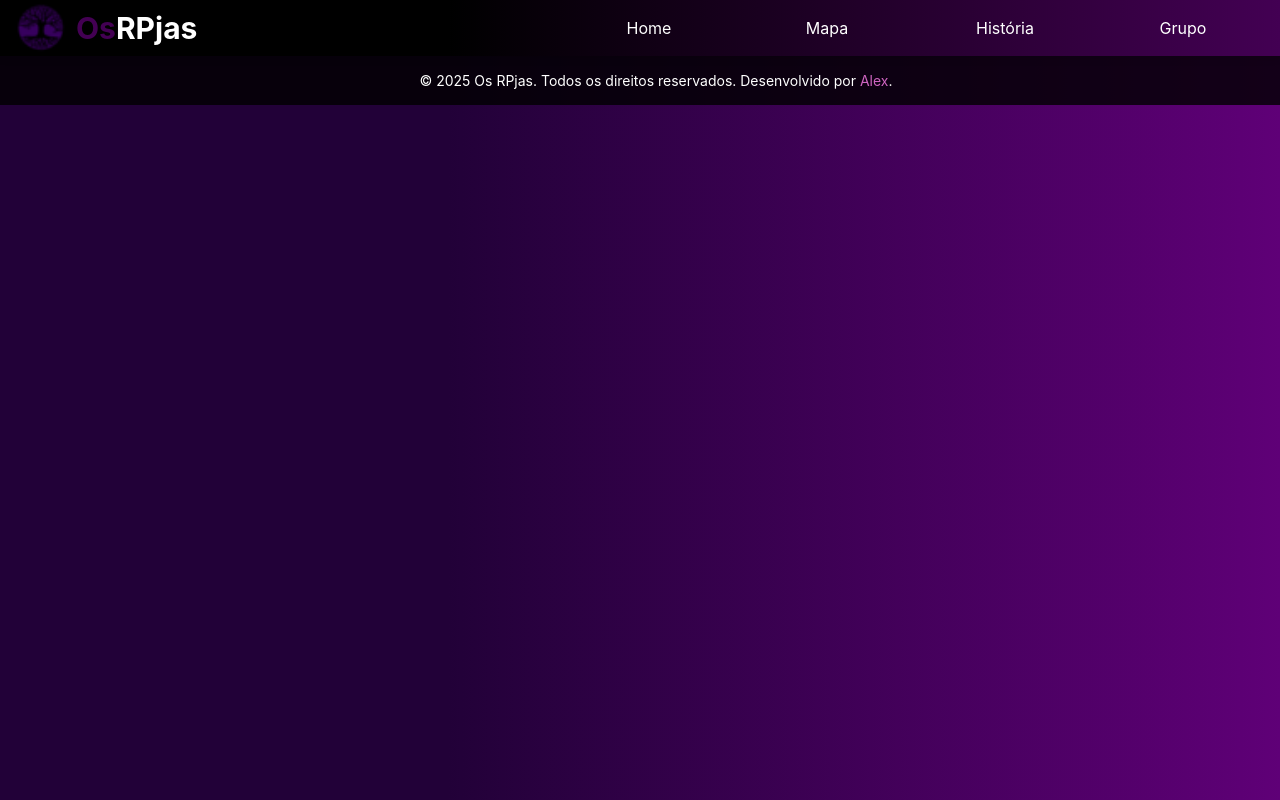
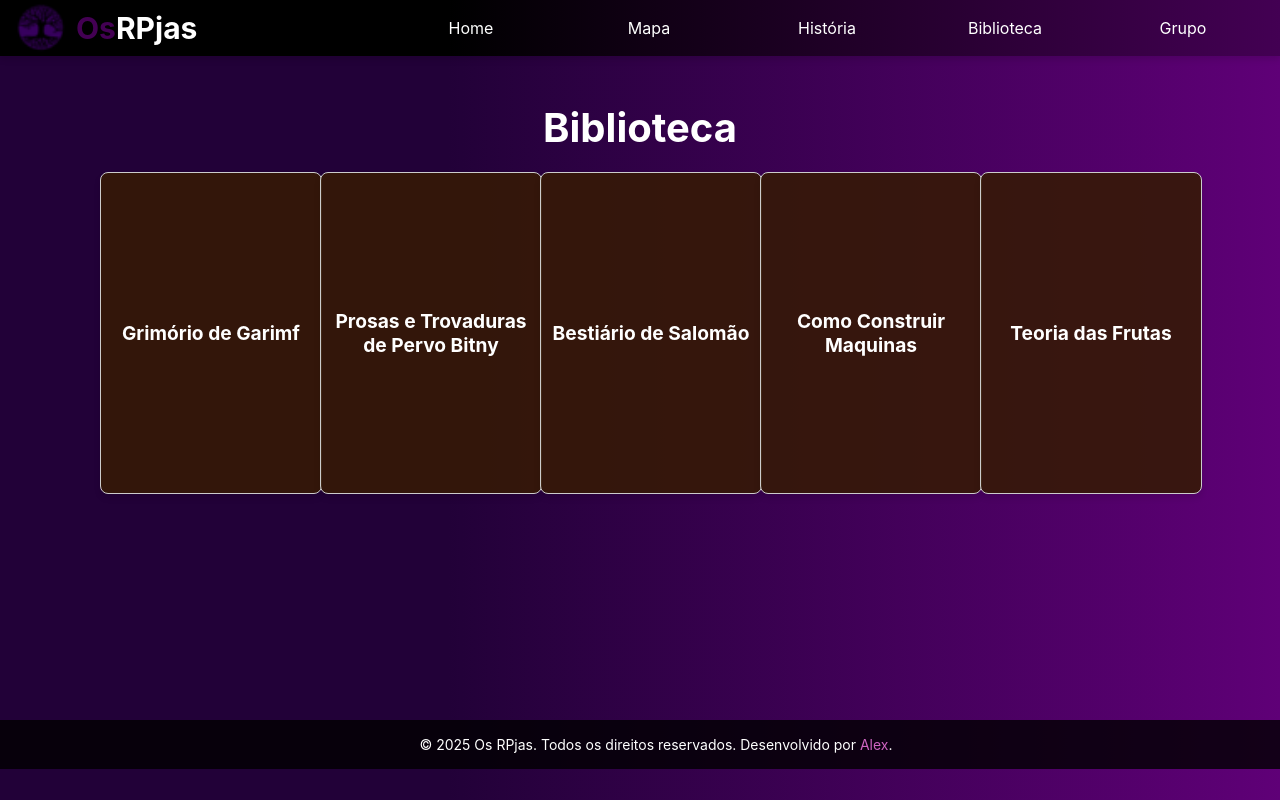
Before and after one commit to alexlbnt/Site-RPjas, a React (Create React App) app: page /biblioteca in a window 1280 px wide. Shown: the top 800 px of the page. Built offline with nearby package versions, Linux system fonts and the light colour scheme.

Commit message:
Add arquivo Biblioteca e mudando posições no Mapa

```diff
--- a/src/App.js
+++ b/src/App.js
@@ -4,6 +4,7 @@ import { BrowserRouter as Router, Route, Routes } from 'react-router-dom';
 import Home from './componentes/Home/Home';
 import Mapa from './componentes/Mapa/Mapa';
 import Historia from './componentes/Historia/Historia';
+import Biblioteca from './componentes/Biblioteca/Biblioteca';
 import Grupo from './componentes/Grupo/Grupo';
 import Footer from './componentes/Footer/Footer';
 
@@ -26,6 +27,7 @@ function App() {
                     <Route path="/" element={<Home />} />
                     <Route path="/mapa" element={<Mapa />} />
                     <Route path="/historia" element={<Historia />} />
+                    <Route path="/biblioteca" element={<Biblioteca />} />
                     <Route path="/grupo" element={<Grupo />} />
                 </Routes>
                 <Footer />
--- /dev/null
+++ b/src/componentes/Biblioteca/Biblioteca.js
@@ -0,0 +1,121 @@
+import React, { useState } from 'react';
+import styled from 'styled-components';
+
+const BibliotecaContainer = styled.div`
+    display: flex;
+    flex-direction: column;
+    align-items: center;
+    padding: 20px;
+    color: white;
+    height: 78%;
+
+    h1 {
+        font-size: 2.5rem;
+        margin-bottom: 20px;
+    }
+
+    .livros {
+        display: flex;
+        flex-wrap: wrap;
+        gap: 20px;
+        justify-content: center;
+    }
+
+    .livro {
+        width: 200px;
+        height: 300px;
+        perspective: 1000px;
+        cursor: pointer;
+    }
+
+    .conteudo-livro {
+        width: 100%;
+        height: 100%;
+        position: relative;
+        transform-style: preserve-3d;
+        transition: transform 0.8s;
+        transform: ${(props) => (props.aberto ? 'rotateY(180deg)' : 'rotateY(0deg)')};
+    }
+
+    .pagina {
+        position: absolute;
+        width: 100%;
+        height: 100%;
+        background: rgba(54, 25, 6, 0.9);
+        border: 1px solid #ccc;
+        border-radius: 8px;
+        box-shadow: 0 4px 6px rgba(0, 0, 0, 0.1);
+        backface-visibility: hidden;
+        display: flex;
+        justify-content: center;
+        align-items: center;
+        text-align: center;
+        padding: 10px;
+    }
+
+    .frente {
+        font-size: 1.2rem;
+        font-weight: bold;
+    }
+
+    .verso {
+        transform: rotateY(180deg);
+    }
+`;
+
+const livros = [
+    {
+        titulo: 'Grimório de Garimf',
+        descricao: 'Um livro antigo contendo segredos de magias perdidas.'
+    },
+    {
+        titulo: 'Prosas e Trovaduras de Pervo Bitny',
+        descricao: 'Registros das aventuras de heróis lendários do passado.'
+    },
+    {
+        titulo: 'Bestiário de Salomão',
+        descricao: 'Um guia ilustrado das criaturas magicas que habitam o mundo.'
+    },
+    {
+        titulo: 'Como Construir Maquinas',
+        descricao: 'Formulas e instruções sobre como fabricar as invenções de Altair.'
+    },
+    {
+        titulo: 'Teoria das Frutas',
+        descricao: 'Documentos que catalogam todas as frutas magicas do mundo de HG.'
+    }
+];
+
+const Biblioteca = () => {
+    const [livroAberto, setLivroAberto] = useState(null);
+
+    const toggleLivro = (index) => {
+        setLivroAberto(livroAberto === index ? null : index);
+    };
+
+    return (
+        <BibliotecaContainer>
+            <h1>Biblioteca</h1>
+            <div className="livros">
+                {livros.map((livro, index) => (
+                    <div
+                        key={index}
+                        className="livro"
+                        onClick={() => toggleLivro(index)}
+                    >
+                        <div className="conteudo-livro" style={{ transform: livroAberto === index ? 'rotateY(180deg)' : 'rotateY(0deg)' }}>
+                            <div className="pagina frente">
+                                {livro.titulo}
+                            </div>
+                            <div className="pagina verso">
+                                {livro.descricao}
+                            </div>
+                        </div>
+                    </div>
+                ))}
+            </div>
+        </BibliotecaContainer>
+    );
+};
+
+export default Biblioteca;
--- a/src/componentes/Mapa/Mapa.js
+++ b/src/componentes/Mapa/Mapa.js
@@ -6,8 +6,8 @@ import MapaBackground from '../../imagens/Mapa-Background.png';
 const MapaContainer = styled.div`
     color: white;
     text-align: center;
-    padding: 20px;
-    width: 100vw;
+    padding: 13px;
+    width: 98vw;
     height: 120vh;
     background-image: url(${MapaBackground});
     background-size: cover;
@@ -66,10 +66,10 @@ const Mapa = () => {
     const [informacaoRegiao, setInformacaoRegiao] = useState(null);
 
     const regioes = [
-        { id: 1, nome: 'Norte', descricao: 'Região cheia de picos nevados e vales profundos.', top: '30%', left: '40%' },
-        { id: 2, nome: 'Sul', descricao: 'Uma densa floresta com fauna diversificada.', top: '50%', left: '20%' },
-        { id: 3, nome: 'Leste', descricao: 'Território árido com vastas dunas de areia.', top: '70%', left: '50%' },
-        { id: 4, nome: 'Oeste', descricao: 'Campos verdes, bosques e plantações fartas.', top: '60%', left: '80%' },
+        { id: 1, nome: 'Norte', descricao: 'Região cheia de picos nevados e vales profundos.', top: '10%', left: '80%' },
+        { id: 2, nome: 'Sul', descricao: 'Uma densa floresta com fauna diversificada.', top: '80%', left: '20%' },
+        { id: 3, nome: 'Leste', descricao: 'Território árido com vastas dunas de areia.', top: '80%', left: '80%' },
+        { id: 4, nome: 'Oeste', descricao: 'Campos verdes, bosques e plantações fartas.', top: '10%', left: '20%' },
     ];
 
     const exibirInformacao = (regiao) => {
@@ -78,7 +78,6 @@ const Mapa = () => {
 
     return (
         <MapaContainer aria-label="Mapa interativo do mundo">
-            <h1>Mapa do Mundo</h1>
             <p>Visualize as terras por onde sua jornada o levará.</p>
 
             {regioes.map((regiao) => (
--- a/src/componentes/OpcoesHeader/index.js
+++ b/src/componentes/OpcoesHeader/index.js
@@ -32,6 +32,7 @@ const textoOpcoes = [
     { nome: 'Home', caminho: '/' },
     { nome: 'Mapa', caminho: '/mapa' },
     { nome: 'História', caminho: '/historia' },
+    { nome: 'Biblioteca', caminho: '/biblioteca' },
     { nome: 'Grupo', caminho: '/grupo' }
 ];
 
```
